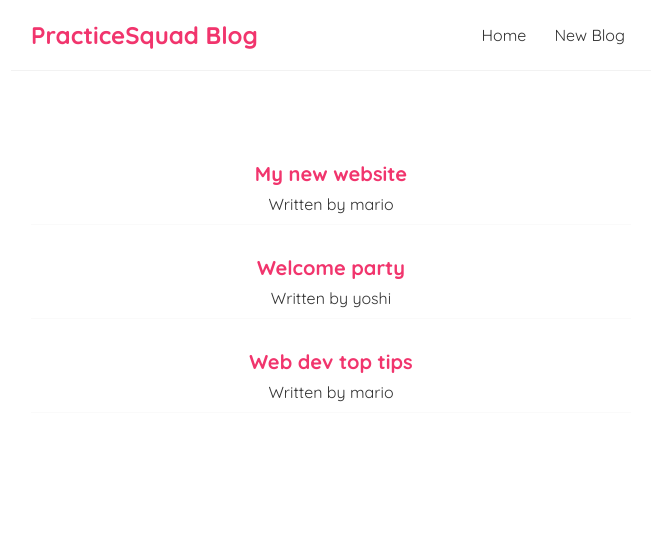
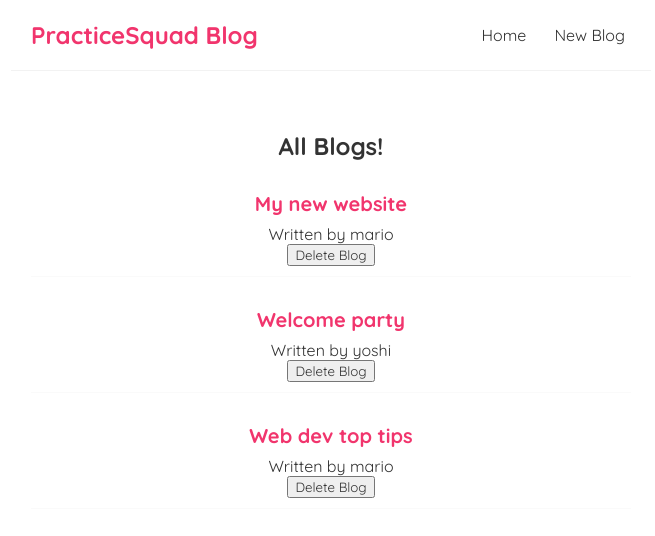
Before and after one commit to ncarlson55/practice-react-blogApp, a React (Create React App) app: page / in a window 1280 px wide. Shown: the top 536 px of the page, without its empty margins (309-964 px from the left). Built offline with nearby package versions, Linux system fonts and the light colour scheme.

Commit message:
Delete Blog added, passed that function as a prop

```diff
--- /dev/null
+++ b/src/BlogList.js
@@ -0,0 +1,21 @@
+const BlogList = ({ blogs, title, handleDelete }) => {
+    // const blogs = props.blogs;
+    // const title = props.title;
+
+
+
+    return (
+        <div className="blog-list">
+            <h2> { title } </h2>
+            {blogs.map(blog => (
+                <div className="blog-preview" key={blog.id} >
+                    <h2>{blog.title}</h2>
+                    <p>Written by {blog.author}</p>
+                    <button onClick={() => handleDelete(blog.id)} >Delete Blog</button>
+                </div>
+            ))}
+        </div>
+     );
+}
+
+export default BlogList;
--- a/src/Home.js
+++ b/src/Home.js
@@ -1,4 +1,5 @@
 import { useState } from 'react'
+import BlogList from './BlogList'
 
 
 const Home = () => {
@@ -9,14 +10,17 @@
         {title: "Web dev top tips",body: "lorem ipsum...",author: "mario",id: 3}
     ])
 
+    //delete blog post functionality
+    const handleDelete = id => {
+        const newBlogs = blogs.filter(blog => blog.id !== id);
+        setBlogs(newBlogs);
+
+    }
+
     return (
         <div className="home">
-            {blogs.map(blog => (
-                <div className="blog-preview" key={blog.id} >
-                    <h2>{blog.title}</h2>
-                    <p>Written by {blog.author}</p>
-                </div>
-            ))}
+            <BlogList blogs={blogs} title="All Blogs!" handleDelete={handleDelete} />
+            {/* <BlogList blogs={blogs.filter(blog => blog.author === "mario")} title="Mario's Blogs" /> */}
         </div>
      );
 }
```
